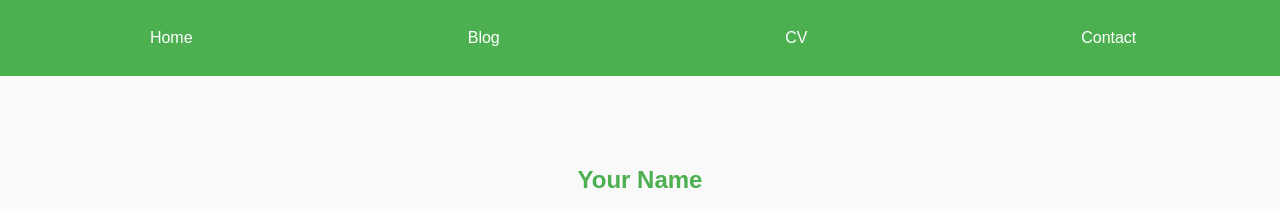
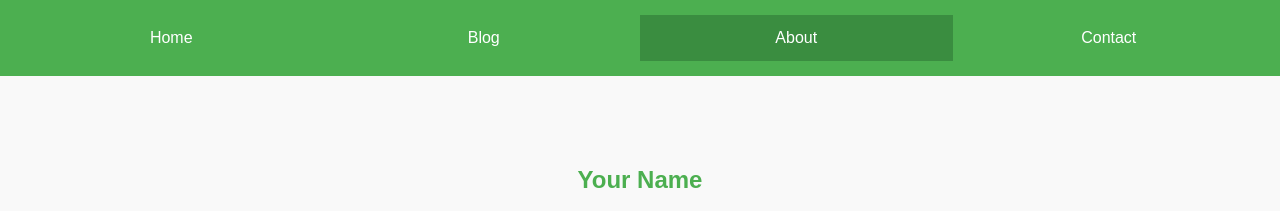
Before and after one commit to Bjoern13-tech/Bjoern13-tech.github.io, a plain HTML site: page about.html in a window 1280 px wide. Shown: the top 211 px of the page. Drawn offline with Linux system fonts and the light colour scheme.

Commit message:
NavigateToPage

```diff
--- a/about.html
+++ b/about.html
@@ -14,7 +14,7 @@
             <ul>
                 <li><a href="index.html">Home</a></li>
                 <li><a href="blog.html">Blog</a></li>
-                <li><a href="cv.html">CV</a></li>
+                <li class="active"><a href="about.html">About</a></li> <!-- Added active class here -->
                 <li><a href="contact.html">Contact</a></li>
             </ul>
         </nav>
--- a/style.css
+++ b/style.css
@@ -169,3 +169,7 @@ footer {
 #contact a:hover {
     text-decoration: underline;
 }
+
+.active {
+    background-color: #3a8d40;
+}
```
Also changed, not shown: blog.html (+1 -1 lines).
